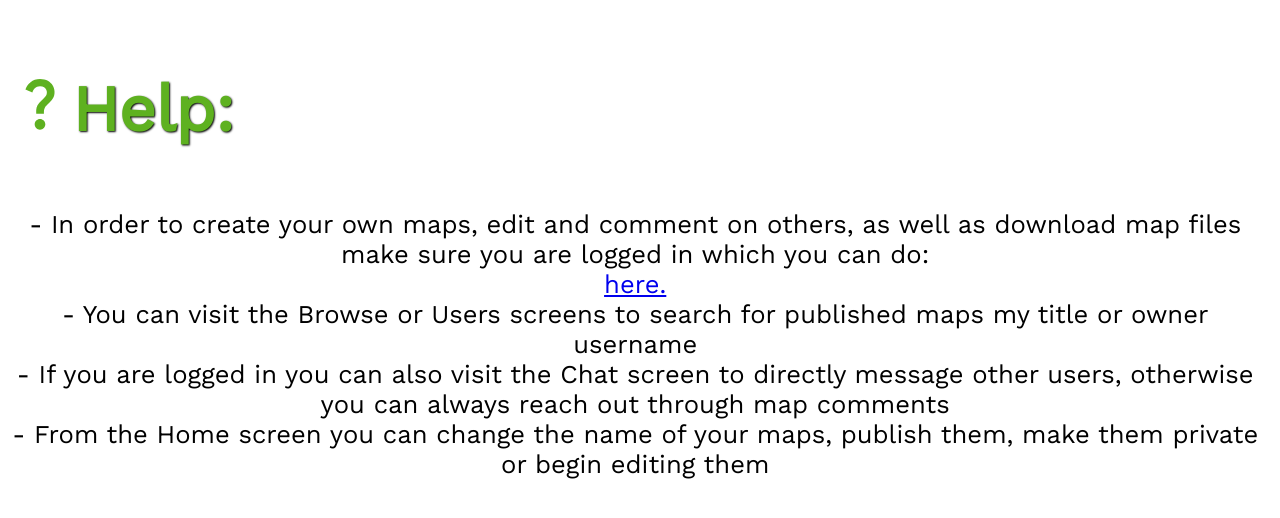
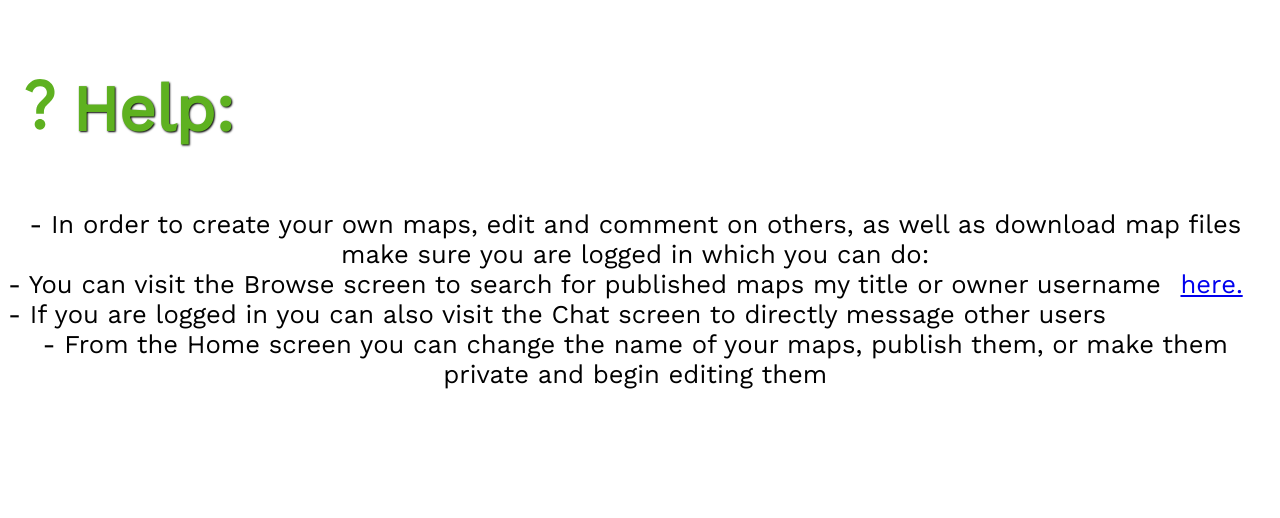
Before and after one commit to lreaSBU/416Test, a React (Create React App) app in the folder client/: page /help in a window 1280 px wide. Shown: the top 518 px of the page. Built offline with nearby package versions, Linux system fonts and the light colour scheme; no server answers.

Commit message:
Small ui changes

```diff
--- a/client/src/components/HelpScreen.js
+++ b/client/src/components/HelpScreen.js
@@ -16,13 +16,13 @@ export default function HelpScreen() {
             </Box>
             <Link id='helpL' to='/login/'>here.</Link>
             <Box className='helpD'>
-                - You can visit the Browse or Users screens to search for published maps my title or owner username
+                - You can visit the Browse screen to search for published maps my title or owner username
             </Box>
             <Box className='helpD'>
-                - If you are logged in you can also visit the Chat screen to directly message other users, otherwise you can always reach out through map comments
+                - If you are logged in you can also visit the Chat screen to directly message other users
             </Box>
             <Box className='helpD'>
-                - From the Home screen you can change the name of your maps, publish them, make them private or begin editing them
+                - From the Home screen you can change the name of your maps, publish them, or make them private and begin editing them
             </Box>
         </div>
     )
--- a/client/src/components/MessageScreen.js
+++ b/client/src/components/MessageScreen.js
@@ -123,8 +123,8 @@ const MessageScreen = () => {
         <div id="playlist-selector">
             <div id="contact-selector-list">
                 <div id="messageHeader">
-                    <Box sx={{ height: 'fit-content' }}>
-                        <TextField label="Add Contact" onChange={handleChangeContact} onKeyPress={handleSub}></TextField>
+                    <Box sx={{ height: 'fit-content', display: 'flex', justifyContent: 'space-between'}}>
+                        <TextField label="Add Contact" sx={{width: '80%'}} onChange={handleChangeContact} onKeyPress={handleSub}></TextField>
                         <Fab
                             sx={{alignItems: 'right'}}
                             size='medium'
@@ -132,7 +132,7 @@ const MessageScreen = () => {
                             aria-label="add"
                             id="addContactButton"
                             onClick={handleNewContact}
-                        > <AddIcon /> </Fab>
+                        > <AddIcon/> </Fab>
                     </Box>
                 </div>
                 {convoCards}
--- a/client/src/store/index.js
+++ b/client/src/store/index.js
@@ -278,6 +278,7 @@ function GlobalStoreContextProvider(props) {
     }
     store.editTabSwitch = function () {
         storeReducer({
+            currentMap: null,
             tabMode: store.tabMode == 2 ? 3 : 2
         });
     }
```
